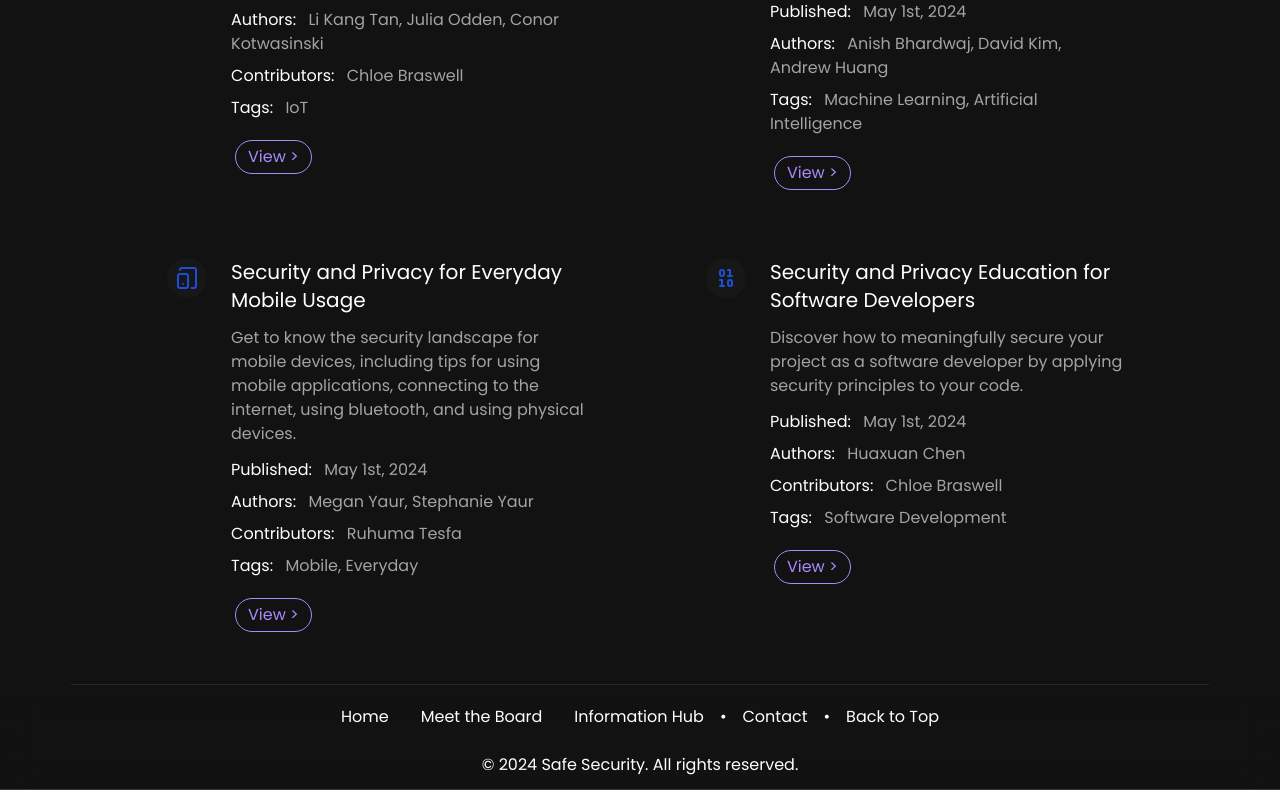
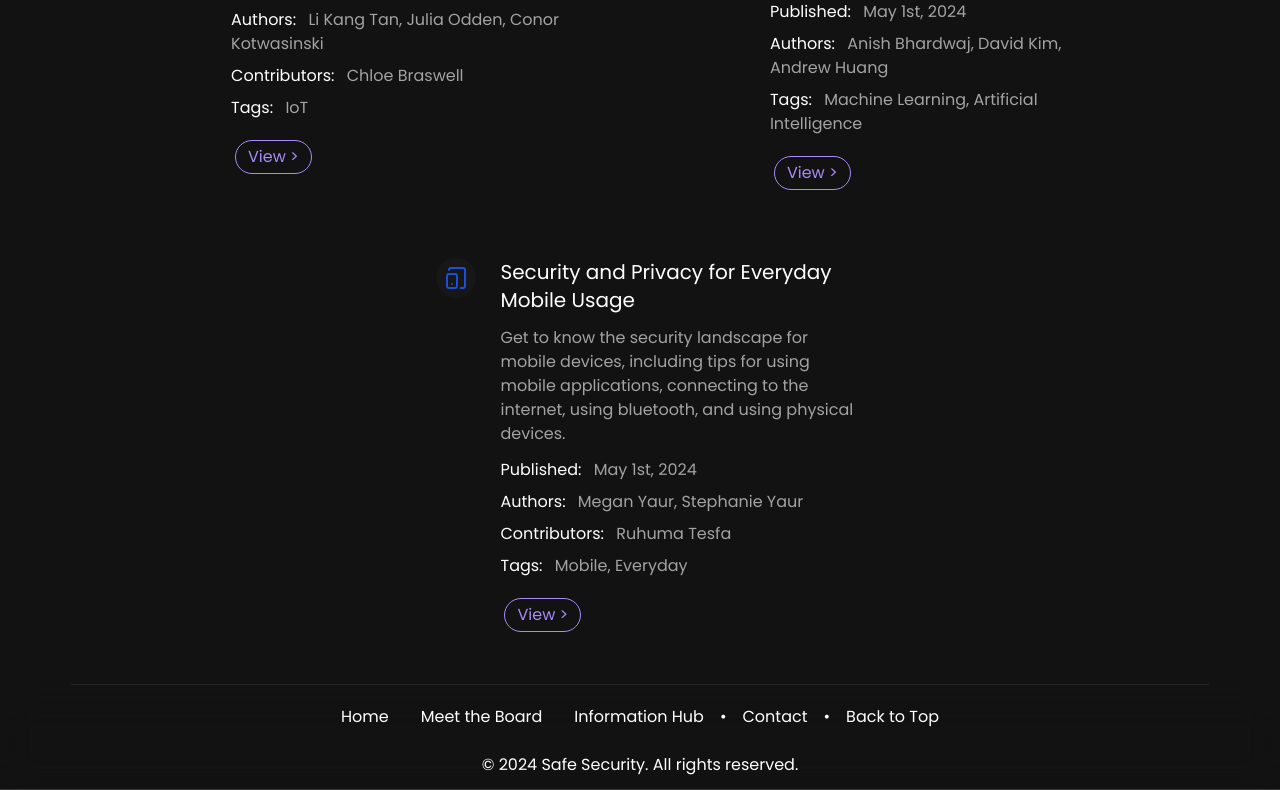
Before and after one commit to SafeSecurityNU/safesecuritynu.github.io, a React (Vite) app: page /information-hub in a window 1280 px wide. Shown: the part 1264-2054 px from the top of the page. Built offline with nearby package versions, Linux system fonts and the light colour scheme.

Commit message:
remove software developers article

```diff
--- a/src/components/articles/articles.jsx
+++ b/src/components/articles/articles.jsx
@@ -133,23 +133,23 @@ export const articlesList = [
     //     content: <RegularlyWork />,
     //     linkString: "security-advice-for-those-who-work-regularly-with-technology"
     // },
-    {
-        title: "Security and Privacy Education for Software Developers",
-        description: "Discover how to meaningfully secure your project as a software developer by applying security principles to your code.",
-        publishDate: "May 1st, 2024",
-        authors: [
-            "Huaxuan Chen"
-        ],
-        contributors: [
-            "Chloe Braswell"
-        ],
-        tags: [
-            "Software Development",
-        ],
-        icon: <Binary />,
-        content: <SoftwareDevelopers />,
-        linkString: "software-developers"
-    },
+    // {
+    //     title: "Security and Privacy Education for Software Developers",
+    //     description: "Discover how to meaningfully secure your project as a software developer by applying security principles to your code.",
+    //     publishDate: "May 1st, 2024",
+    //     authors: [
+    //         "Huaxuan Chen"
+    //     ],
+    //     contributors: [
+    //         "Chloe Braswell"
+    //     ],
+    //     tags: [
+    //         "Software Development",
+    //     ],
+    //     icon: <Binary />,
+    //     content: <SoftwareDevelopers />,
+    //     linkString: "software-developers"
+    // },
     // {
     //     title: "The Privacy and Security Guide for Tech Startups",
     //     description: "Learn the critical steps that early-stage technology-focused startups need to follow to safeguard against external security threats, ensure legal compliance, and avoid fines.",
```
